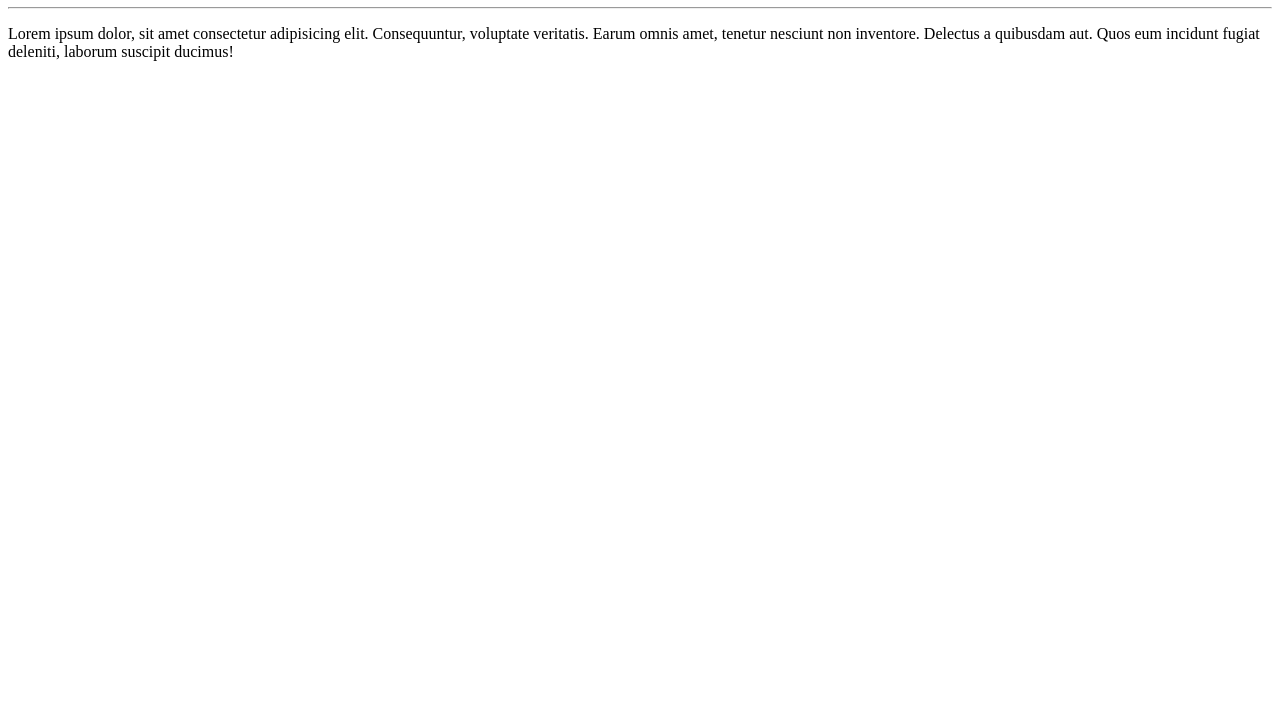
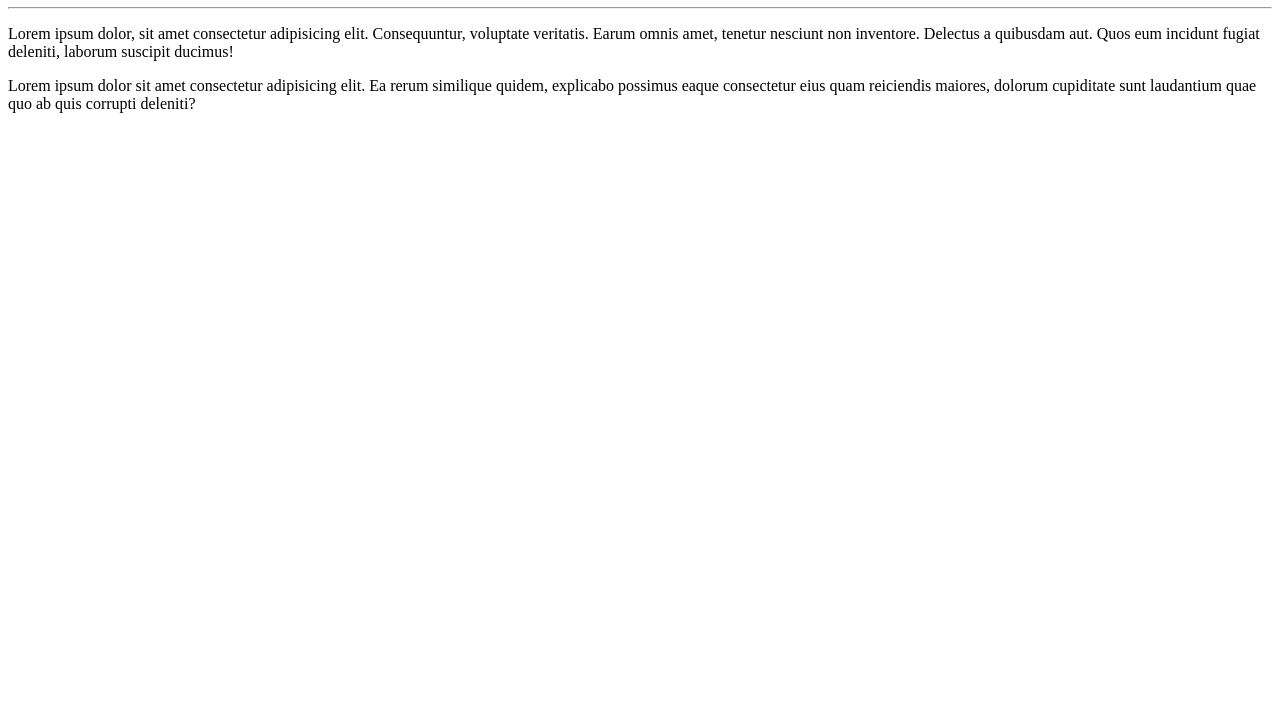
Before and after one commit to rosangela2013/Hello-World, a plain HTML site: page sit-exemplo/index.html in a window 1280 px wide. Shown: the part 73-800 px from the top of the page. Drawn offline with Linux system fonts and the light colour scheme.

Commit message:
adicionei um parágrafo

```diff
--- a/sit-exemplo/index.html
+++ b/sit-exemplo/index.html
@@ -9,5 +9,6 @@
 <body>
     <h1>Hello World!</h1>
     <hr><p>Lorem ipsum dolor, sit amet consectetur adipisicing elit. Consequuntur, voluptate veritatis. Earum omnis amet, tenetur nesciunt non inventore. Delectus a quibusdam aut. Quos eum incidunt fugiat deleniti, laborum suscipit ducimus!</p>
+    <p>Lorem ipsum dolor sit amet consectetur adipisicing elit. Ea rerum similique quidem, explicabo possimus eaque consectetur eius quam reiciendis maiores, dolorum cupiditate sunt laudantium quae quo ab quis corrupti deleniti?</p>
 </body>
 </html>
```
